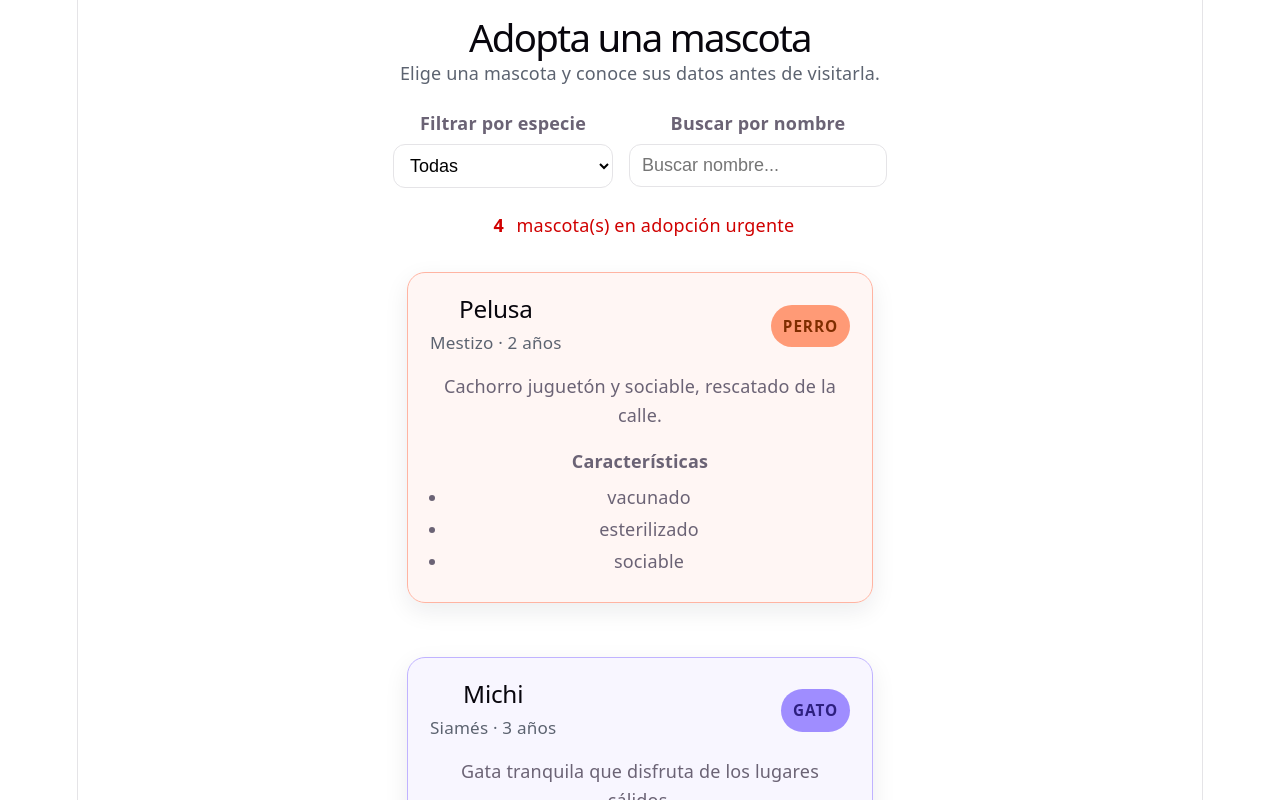
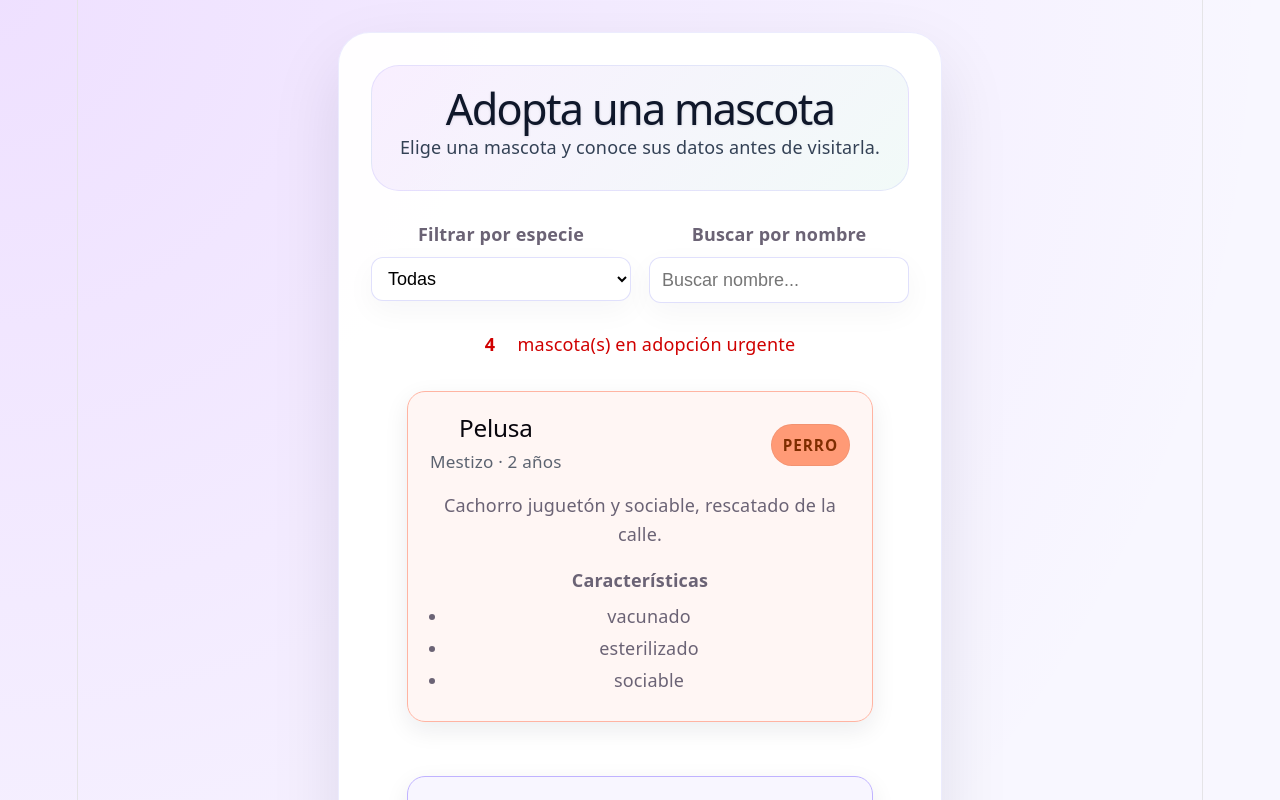
Before and after one commit to francisco-ribeiro-varas/bonus-track-prueba-3, a React (Vite) app: page / in a window 1280 px wide. Shown: the top 800 px of the page. Built offline with nearby package versions, Linux system fonts and the light colour scheme.

Commit message:
feat: mejora de diseño

```diff
--- a/src/App.css
+++ b/src/App.css
@@ -377,3 +377,124 @@
   background: #57c1a8;
   color: #084741;
 }
+
+body {
+  background: radial-gradient(circle at top left, rgba(170, 59, 255, 0.12), transparent 24%),
+              radial-gradient(circle at bottom right, rgba(87, 193, 168, 0.12), transparent 22%),
+              #f8f7ff;
+}
+
+.app-page {
+  padding: 32px;
+  max-width: 1180px;
+  margin: 32px auto 48px;
+  background: rgba(255, 255, 255, 0.96);
+  border-radius: 32px;
+  box-shadow: 0 30px 70px rgba(15, 20, 45, 0.1);
+  border: 1px solid rgba(99, 102, 241, 0.12);
+}
+
+.app-header {
+  text-align: center;
+  margin-bottom: 30px;
+  padding: 30px 28px;
+  background: linear-gradient(135deg, rgba(170, 59, 255, 0.08), rgba(87, 193, 168, 0.08));
+  border-radius: 28px;
+  border: 1px solid rgba(99, 102, 241, 0.12);
+}
+
+.app-header h1 {
+  margin: 0 0 12px;
+  font-size: clamp(2.4rem, 3vw, 3.4rem);
+  color: #0f172a;
+  text-shadow: 0 1px 3px rgba(15, 23, 42, 0.12);
+}
+
+.app-header p {
+  margin: 0;
+  color: #334155;
+  max-width: 760px;
+  margin-inline: auto;
+}
+
+.filtro-container {
+  display: grid;
+  grid-template-columns: repeat(auto-fit, minmax(220px, 1fr));
+  gap: 18px;
+  justify-items: stretch;
+  margin-bottom: 28px;
+}
+
+.filtro-control {
+  display: flex;
+  flex-direction: column;
+  gap: 10px;
+}
+
+.filtro-control select,
+.filtro-control input {
+  border-color: rgba(99, 102, 241, 0.2);
+  background: #fff;
+  box-shadow: 0 10px 30px rgba(15, 20, 45, 0.04);
+}
+
+.filtro-control input {
+  min-height: 46px;
+}
+
+.urgente-contador {
+  text-align: center;
+  margin-bottom: 18px;
+  font-size: 1rem;
+  color: #d00000;
+}
+
+.urgente-contador strong {
+  display: inline-flex;
+  min-width: 28px;
+}
+
+.mascota-card {
+  transition: transform 0.25s ease, box-shadow 0.25s ease;
+}
+
+.mascota-card:hover {
+  transform: translateY(-4px);
+  box-shadow: 0 35px 70px rgba(15, 20, 45, 0.12);
+}
+
+.mascota-card__badge {
+  box-shadow: inset 0 0 0 1px rgba(0, 0, 0, 0.05);
+}
+
+.counter {
+  display: inline-flex;
+  align-items: center;
+  justify-content: center;
+  min-width: 180px;
+  padding: 12px 18px;
+  border-radius: 999px;
+  color: #fff;
+  background: linear-gradient(135deg, #8b5cf6, #3b82f6);
+  border: none;
+  cursor: pointer;
+}
+
+.counter:hover {
+  box-shadow: 0 20px 40px rgba(59, 130, 246, 0.2);
+}
+
+@media (max-width: 768px) {
+  .app-page {
+    padding: 24px;
+    margin: 20px auto 36px;
+  }
+
+  .filtro-container {
+    grid-template-columns: 1fr;
+  }
+
+  .app-header {
+    padding: 24px 18px;
+  }
+}
```
Also changed, not shown: IA.txt.
